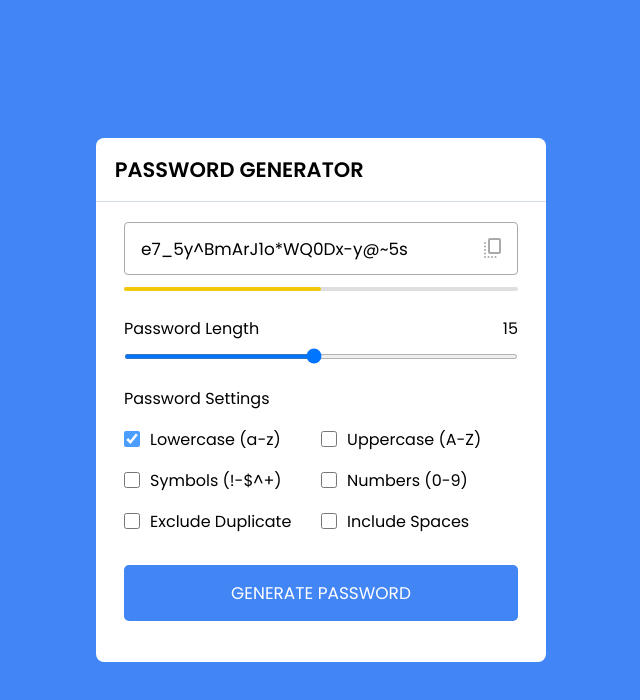
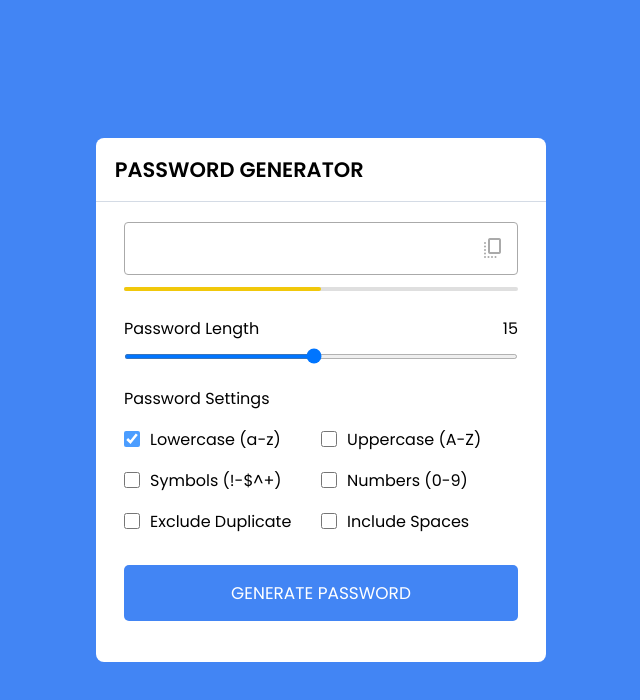
Before and after one commit to HarikrishnanYPR1707/PASSWORD-GENERATOR, a website built with Vite: page index.html in a window 1280 px wide. Shown: the whole page, without its empty margins (319-959 px from the left). Built offline with nearby package versions, Linux system fonts and the light colour scheme.

Commit message:
modified index.html and style.css

```diff
--- a/css/style.css
+++ b/css/style.css
@@ -44,6 +44,7 @@ body {
     font-size: 1.06rem;
     font-weight: 500px;
     border-radius: 4px;
+    letter-spacing: 1.4px;
     border: 1px solid #aaa;
     padding: 0 2.85rem 0 1rem;
 }
--- a/index.html
+++ b/index.html
@@ -3,7 +3,7 @@
 <head>
 	<meta charset="utf-8">
 	<meta name="viewport" content="width=device-width, initial-scale=1">
-	<link rel="icon" type="image/png" href="./asset/secure.png">
+	<link rel="icon" type="image/png" href="./public/secure.png">
 	<link rel="stylesheet" type="text/css" href="./css/style.css">
 	<!-- Google Icon Link for Icons -->
 	<link rel="stylesheet" href="https://fonts.googleapis.com/css2?family=Material+Symbols+Rounded:opsz,wght,FILL,GRAD@20..48,100..700,0..1,-50..200">
@@ -16,7 +16,7 @@
 		<h2>PASSWORD GENERATOR</h2>
 		<div class="wrapper">
 			<div class="input-box">
-				<input type="text" value="e7_5y^BmArJ1o*WQ0Dx-y@~5s" disabled>
+				<input type="text" disabled>
 				<span class="material-symbols-rounded">copy_all</span>
 			</div>
 			<div class="pass-indicator">
```
